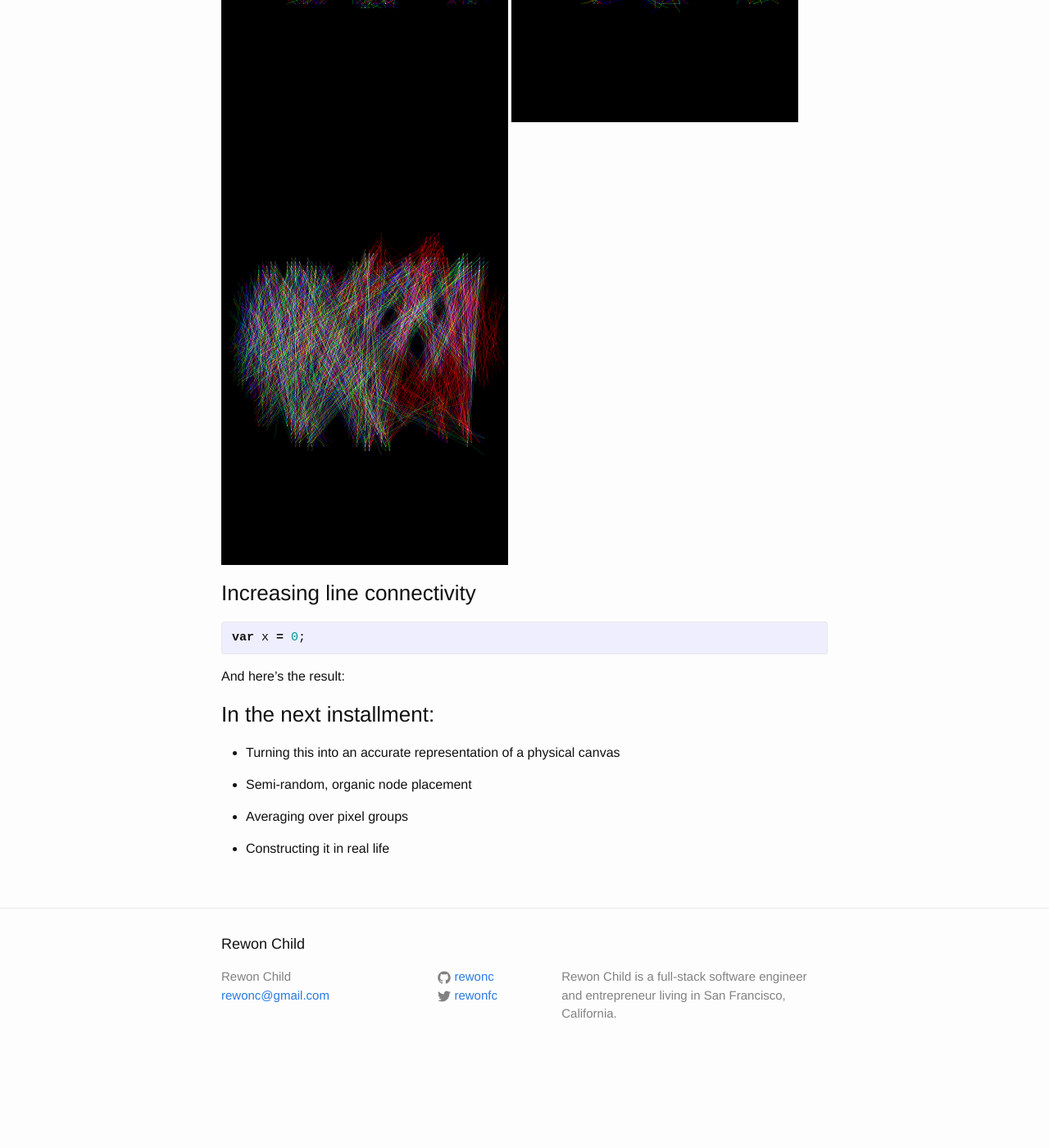
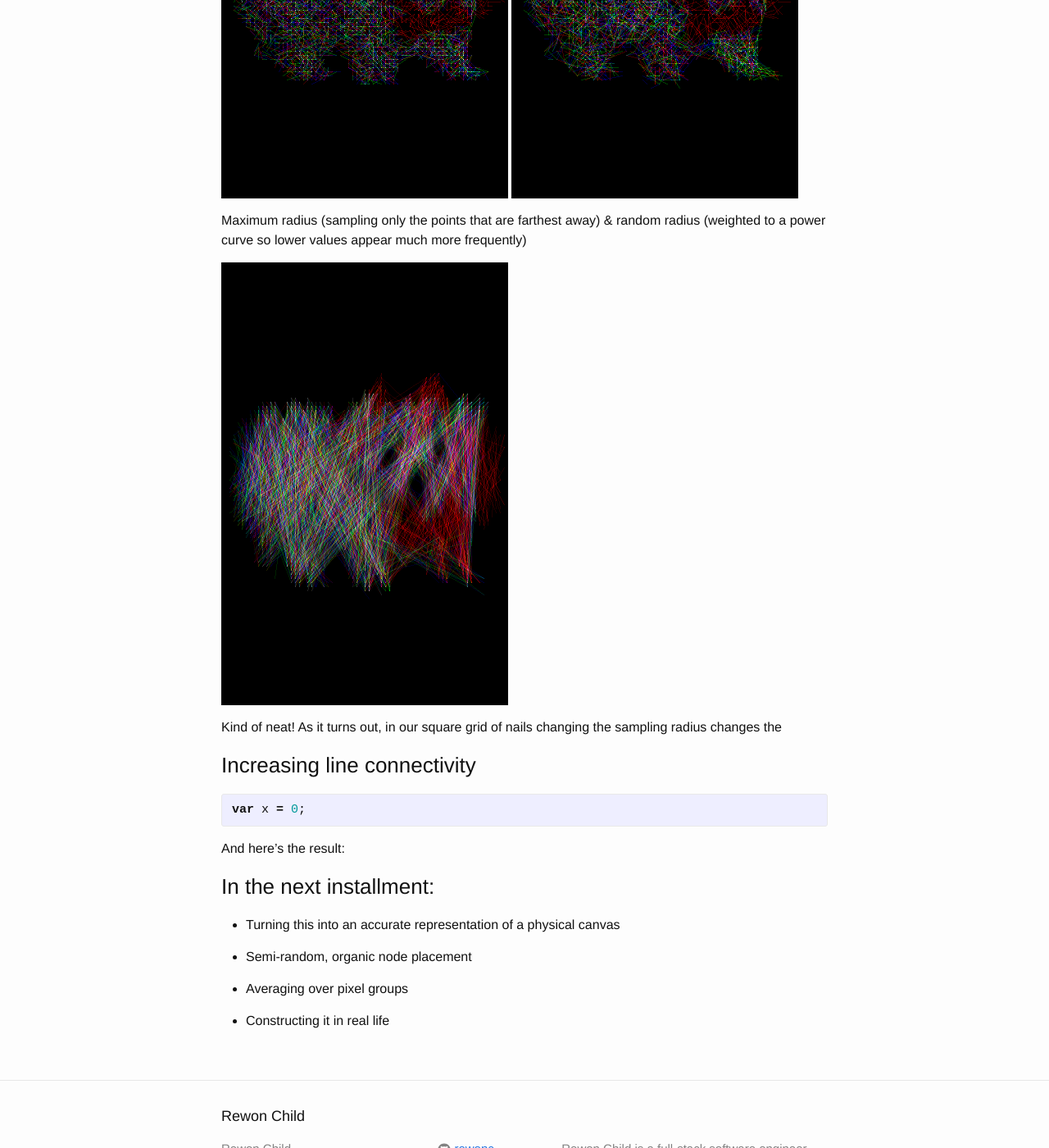
Before and after one commit to rewonc/rewonc.github.io-deprecated, a Jekyll site: the page built from _posts/2014-11-03-A-thousand-nails-and-three-threads.markdown, in a window 1280 px wide and 1400 px high, scrolled down 6302 px. Shown: the whole window at 82% size. Built offline with Jekyll 4.4.1, drawn with Linux system fonts in a browser that asks for light colours; before the commit the page ends 7610 px from its top, so only the background shows below that; some of the changed text lies outside the part shown.

Commit message:
More assets

```diff
--- a/_posts/2014-11-03-A-thousand-nails-and-three-threads.markdown
+++ b/_posts/2014-11-03-A-thousand-nails-and-three-threads.markdown
@@ -119,11 +119,21 @@
 
 Here's what we get from doing that.
 
+Radius 1 & 2:
+
 ![Little doggy woggy]({{ site.url }}/img/angle1.png)
 ![Little doggy woggy]({{ site.url }}/img/angle2.png)
+
+Radius 3 & 5:
+
 ![Little doggy woggy]({{ site.url }}/img/angle3.png)
 ![Little doggy woggy]({{ site.url }}/img/angle5.png)
+
+Maximum radius (sampling only the points that are farthest away) & random radius (weighted to a power curve so lower values appear much more frequently)
+
 ![Little doggy woggy]({{ site.url }}/img/anglemax.png)
+
+Kind of neat!  As it turns out, in our square grid of nails changing the sampling radius changes the
 
 ### Increasing line connectivity
 
```
Also changed, not shown: img/anglerandom.png (added), img/puppylvls.jpg (deleted), 1 other file.
